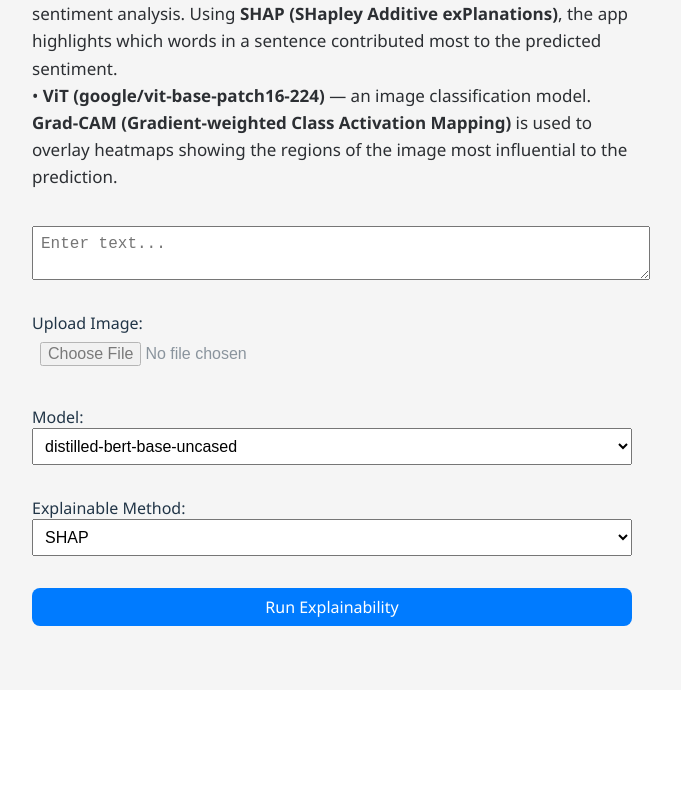
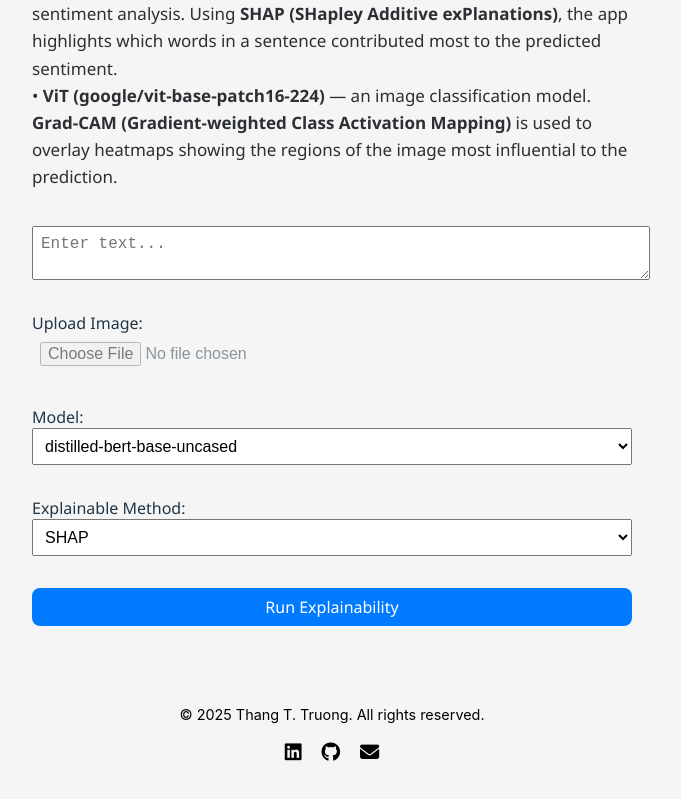
Before and after one commit to BrianTruong23/explainableAI, a React (Vite) app in the folder xai-frontend/: page / in a window 1280 px wide. Shown: the part 287-1086 px from the top of the page, without its empty margins (0-681 px from the left). Before the commit the page ends 977 px from the top, so only its background shows below. Built offline with nearby package versions, Linux system fonts and the light colour scheme; a small style sheet from the web is missing.

Commit message:
add footer

```diff
--- a/xai-frontend/index.html
+++ b/xai-frontend/index.html
@@ -5,9 +5,25 @@
     <link rel="icon" type="image/png" href="/n4.png">
     <meta name="viewport" content="width=device-width, initial-scale=1.0" />
     <title>Neon AI</title>
+    <link
+    rel="stylesheet"
+    href="https://cdnjs.cloudflare.com/ajax/libs/font-awesome/6.4.0/css/all.min.css"
+    crossorigin="anonymous"
+    referrerpolicy="no-referrer"
+  />
+  <!-- Font Awesome CDN -->
+    <link
+    rel="stylesheet"
+    href="https://cdnjs.cloudflare.com/ajax/libs/font-awesome/6.4.0/css/all.min.css"
+    integrity="sha512-p6Bx6v7JbHLQIaA0dVz*IUQ8Y+c+ZdX..."
+    crossorigin="anonymous"
+    referrerpolicy="no-referrer"
+    />
+
   </head>
   <body>
     <div id="root"></div>
     <script type="module" src="/src/main.jsx"></script>
+
   </body>
 </html>
--- a/xai-frontend/src/App.css
+++ b/xai-frontend/src/App.css
@@ -246,3 +246,51 @@ button:hover {
   display: block; /* Ensures it takes full width and centers */
   margin: 0 auto; /* Centers the image */
 }
+
+
+
+footer {
+  color: black; /* White text */
+  padding: 20px 0; /* Vertical padding */
+  text-align: center; /* Center align content */
+  font-family: 'Inter', sans-serif; /* Modern font */
+  width: 100%; /* Full width */
+  box-sizing: border-box; /* Include padding in width */
+}
+
+/* Footer Content Wrapper (optional, for max-width) */
+.footer-content {
+  max-width: 1200px; /* Max width for content */
+  margin: 0 auto; /* Center the content */
+  padding: 0 20px; /* Horizontal padding for smaller screens */
+}
+
+/* Paragraphs within footer */
+footer p {
+  margin: 10px 0; /* Spacing for paragraphs */
+  font-size: 0.9em; /* Slightly smaller font size */
+  line-height: 1.5; /* Good line height for readability */
+}
+
+/* Links within footer */
+footer a {
+  color: black; /* Accent color for links */
+  text-decoration: none; /* No underline by default */
+  transition: color 0.3s ease; /* Smooth color transition on hover */
+}
+
+footer a:hover {
+  color: #0097a7; /* Darker accent on hover */
+  text-decoration: underline; /* Underline on hover */
+}
+
+/* Social media icons or lists (if applicable) */
+.footer-icons { /* This class matches your HTML */
+  margin-top: 15px;
+}
+
+.footer-icons a { /* This targets the anchor tags within .footer-icons */
+  display: inline-block;
+  margin: 0 10px;
+  font-size: 1.2em; /* Larger icons */
+}
--- a/xai-frontend/src/App.jsx
+++ b/xai-frontend/src/App.jsx
@@ -234,6 +234,13 @@ function App() {
           <p>
             Future versions will support more model types (e.g., multimodal or multilingual) and additional explanation techniques to deepen interpretability across various AI tasks.
           </p>
+          <p>
+            Created by&nbsp;
+
+            <a href="https://truongthoithang.com" target="_blank" rel="noopener noreferrer">
+              Thang Truong (Brian).
+            </a>
+          </p>
         </div>
       </div>
     )}
@@ -443,6 +450,23 @@ function App() {
   </div>
 )}
 
+    <footer class="footer">
+      <div class="footer-content">
+        <p>&copy; 2025 Thang T. Truong. All rights reserved.</p>
+        <div class="footer-icons">
+          <a href="https://www.linkedin.com/in/truongthoithang/" target="_blank" aria-label="LinkedIn">
+            <i class="fab fa-linkedin"></i>
+          </a>
+          <a href="https://github.com/BrianTruong23?tab=repositories" target="_blank" aria-label="GitHub">
+            <i class="fab fa-github"></i>
+          </a>
+          <a href="mailto:truongthoithang@utexas.edu" aria-label="Email">
+            <i class="fas fa-envelope"></i>
+          </a>
+        </div>
+      </div>
+    </footer>
+
     </div>
   );
 }
```
